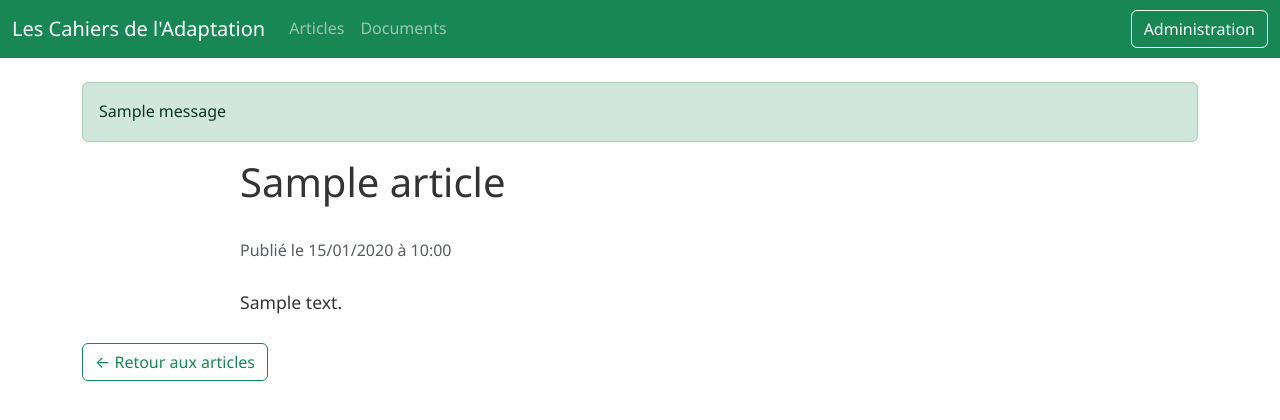
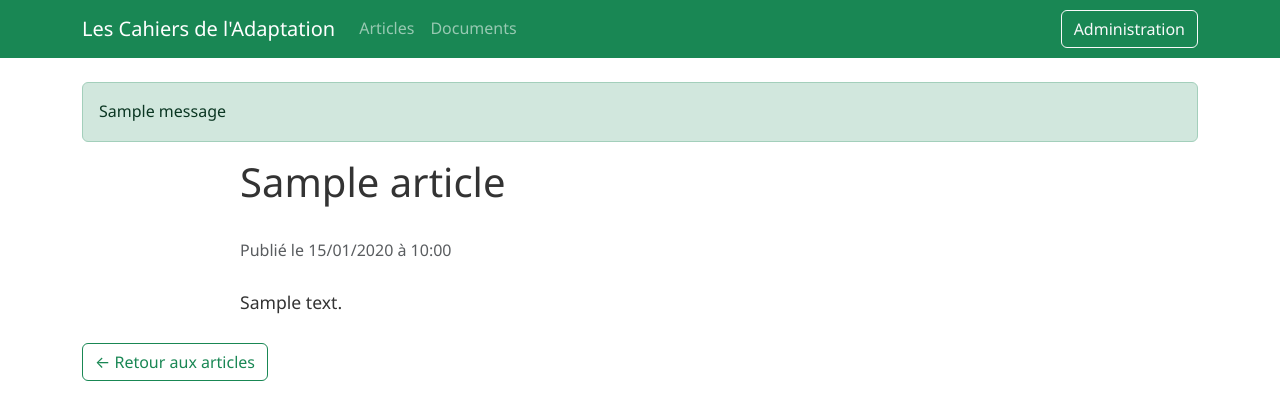
Before and after one commit to JeanMarcAntu/climate-blog, a Flask app: page /article/1 in a window 1280 px wide. Shown: the top 420 px of the page. Run offline with Flask 3, Linux system fonts and the light colour scheme; tables that the repository leaves empty hold one stand-in row (values such as "Sample post"); one stand-in notice (Sample message) is shown; some libraries are stand-ins or nearby versions.

Commit message:
Simplification de la barre de navigation : suppression de la recherche et réorganisation des éléments d'authentification

```diff
--- a/templates/base.html
+++ b/templates/base.html
@@ -14,8 +14,8 @@
     {% block extra_head %}{% endblock %}
 </head>
 <body>
-    <nav class="navbar navbar-expand-lg navbar-dark bg-success mb-4">
-        <div class="container-fluid">
+    <nav class="navbar navbar-expand-lg navbar-dark bg-success">
+        <div class="container">
             <a class="navbar-brand" href="{{ url_for('home') }}">Les Cahiers de l'Adaptation</a>
             <button class="navbar-toggler" type="button" data-bs-toggle="collapse" data-bs-target="#navbarNav">
                 <span class="navbar-toggler-icon"></span>
@@ -43,13 +43,11 @@
         </div>
     </nav>
 
-    <div class="container">
+    <div class="container mt-4">
         {% with messages = get_flashed_messages(with_categories=true) %}
             {% if messages %}
                 {% for category, message in messages %}
-                    <div class="alert alert-{{ category if category != 'error' else 'danger' }}">
-                        {{ message }}
-                    </div>
+                    <div class="alert alert-{{ category }}">{{ message }}</div>
                 {% endfor %}
             {% endif %}
         {% endwith %}
```
